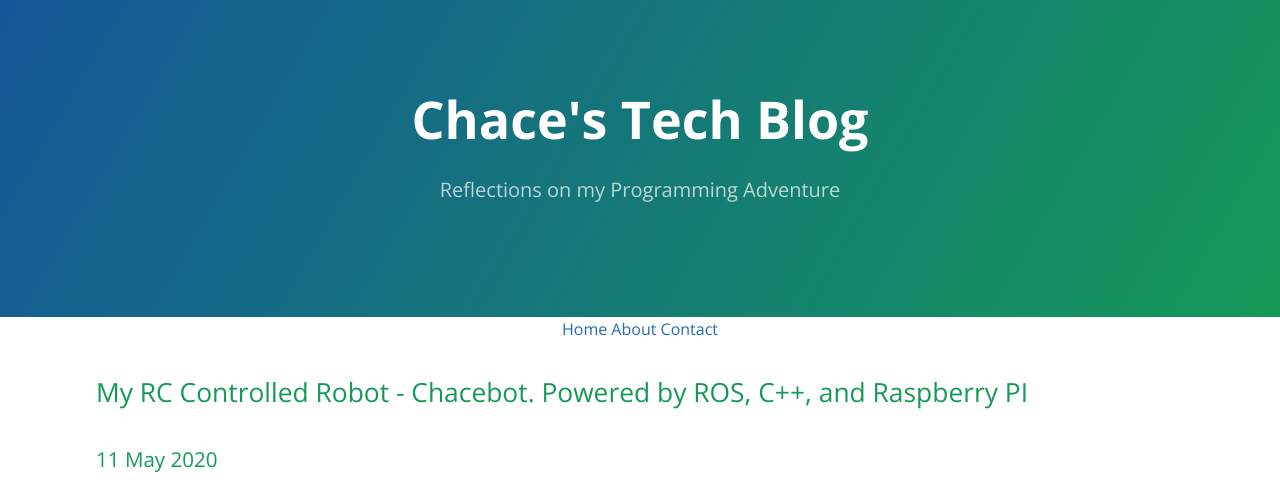
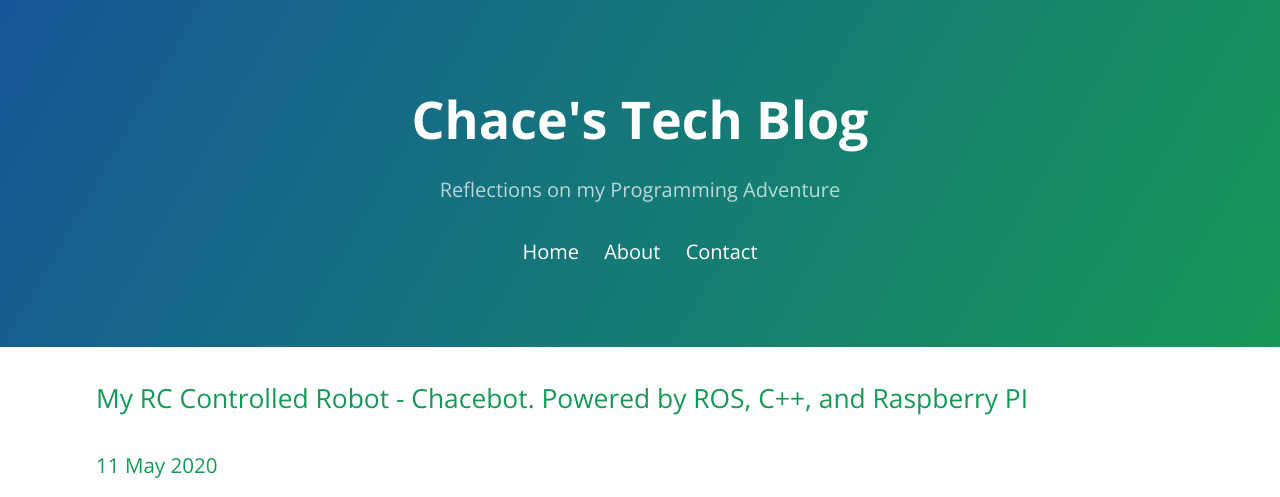
Before and after one commit to chacebot/chacebot.github.io, a Jekyll site: the page built from _posts/2020-05-11-Chacebot.md, in a window 1280 px wide. Shown: the top 497 px of the page. Built offline with Jekyll 4.4.1, drawn with Linux system fonts in a browser that asks for light colours.

Commit message:
added gopigo gif and restructured navigation bar

```diff
--- a/_includes/navigation.html
+++ b/_includes/navigation.html
@@ -1,5 +1,5 @@
 <nav>
     {% for item in site.data.navigation %}
-    <a href="{{ item.link }}" {% if page.url == item.link %}class="current"{% endif %}> {{ item.name }}</a>
+    <a href="{{ item.link }}" class="nav"{% if page.url == item.link %}class="current"{% endif %}> {{ item.name }}</a>
     {% endfor %}
   </nav>
--- a/_layouts/post.html
+++ b/_layouts/post.html
@@ -19,15 +19,15 @@
     <header class="page-header" role="banner">
         <h1 class="project-name">{{site.title}}</h1>
         <h2 class="project-tagline">{{site.tag_line}}</h2>
+        <div class="nav">
+
+          {% include navigation.html %}
+
+        </div>
       </header>
 
     <a id="skip-to-content" href="#content">Skip to the content.</a>
 
-    <div class="nav">
-
-      {% include navigation.html %}
-
-    </div>
 
     <main id="content" class="main-content" role="main">
 
--- a/assets/css/style.scss
+++ b/assets/css/style.scss
@@ -14,4 +14,14 @@
 .nav
 {
     text-align:center;
+    color: white;
+    padding: 0px 10px 0px 10px;
+    font-size: 20px;
 }
+
+img
+{
+    display: block;
+    margin-left: auto;
+    margin-right: auto;
+}
```
Also changed, not shown: _layouts/default.html (+3 -4 lines), _posts/2020-05-11-Chacebot.md (+1 -1 lines), 9 other files.
